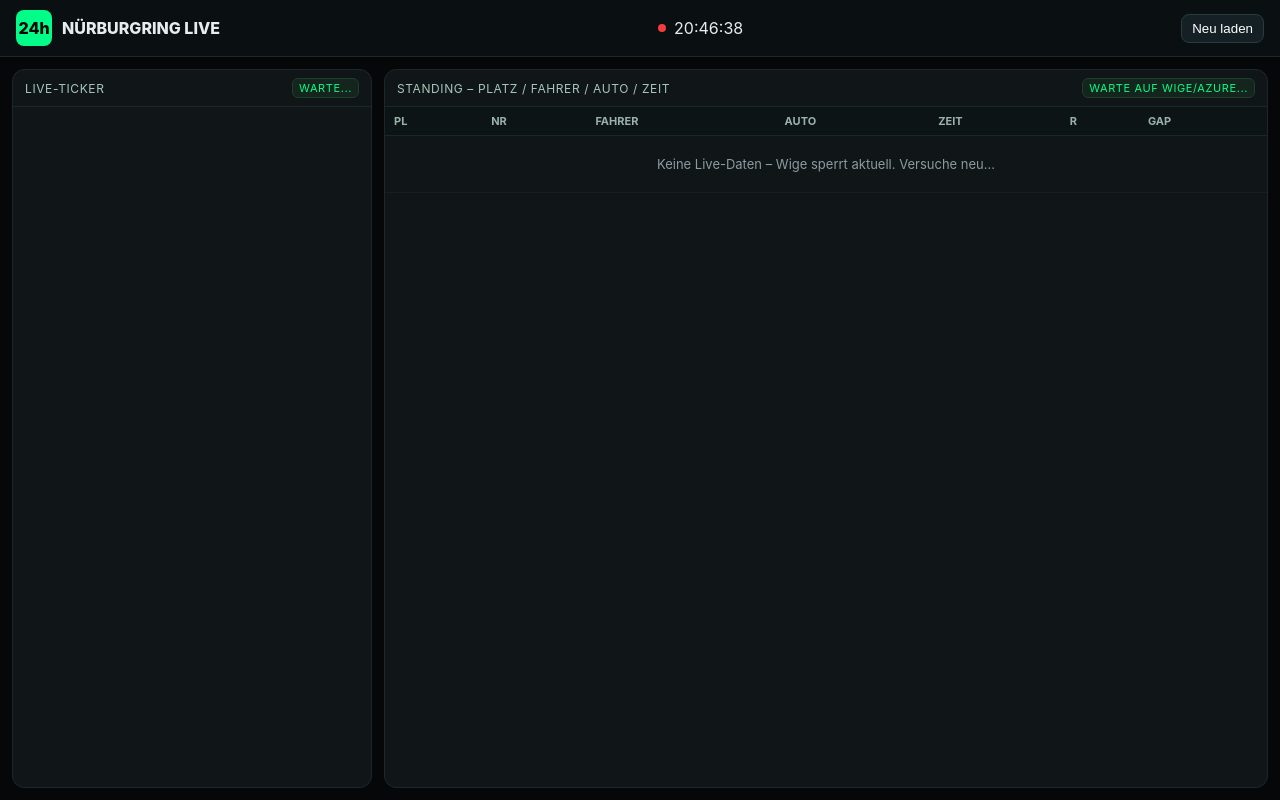
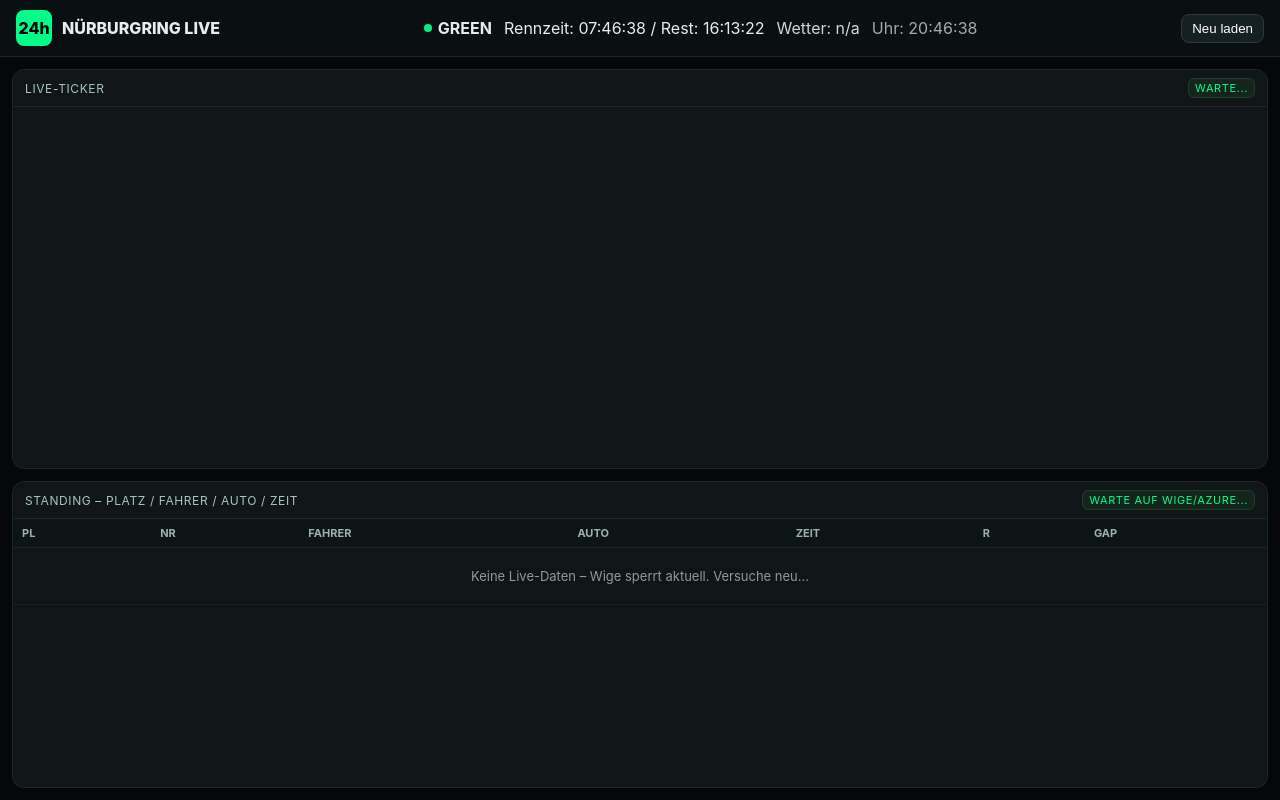
Before and after one commit to FireStorm-85/Race24hMoni, a plain HTML site: page index.html in a window 1280 px wide. Drawn offline with Linux system fonts and the light colour scheme; no server answers.

Commit message:
Add files via upload

```diff
--- a/index.html
+++ b/index.html
@@ -13,9 +13,9 @@
 .live{display:flex;gap:8px;align-items:center}
 .dot{width:8px;height:8px;background:var(--red);border-radius:50%;animation:bl 1.3s infinite}
 @keyframes bl{0%{opacity:1}50%{opacity:.3}100%{opacity:1}}
-main{flex:1;display:grid;grid-template-columns:360px 1fr;gap:12px;padding:12px;min-height:0}
-@media(max-width:1000px){main{grid-template-columns:1fr}}
-.panel{background:var(--card);border:1px solid var(--line);border-radius:12px;display:flex;flex-direction:column;overflow:hidden}
+main{flex:1;display:grid;grid-template-rows:50vh 1fr;gap:12px;padding:12px;min-height:0}
+
+.panel{background:var(--card);border:1px solid var(--line);border-radius:12px;display:flex;flex-direction:column;overflow:hidden;min-height:0}
 .ph{padding:8px 12px;border-bottom:1px solid var(--line);display:flex;justify-content:space-between;align-items:center;font-size:12px;text-transform:uppercase;letter-spacing:.6px;color:#a7c7b8}
 .ticker{overflow:auto;padding:8px;flex:1}
 .msg{background:#0c1214;border-left:3px solid var(--accent);margin-bottom:7px;padding:7px 9px;border-radius:6px;font-size:12px}
@@ -36,7 +36,12 @@
 <body>
 <header>
  <div class="logo"><div>24h</div><span>NÜRBURGRING LIVE</span></div>
- <div class="live"><div class="dot"></div><span id="time">--:--:--</span></div>
+ <div class="live" style="gap:12px;flex-wrap:wrap">
+   <div style="display:flex;align-items:center;gap:6px"><div class="dot" id="flagdot" style="background:#00ff88"></div><span id="flag" style="font-weight:700">GREEN</span></div>
+   <div>Rennzeit: <span id="racetime">--:--:--</span> / Rest: <span id="remaining">24:00:00</span></div>
+   <div id="weather" style="opacity:.9">Wetter: --°C</div>
+   <div style="opacity:.7">Uhr: <span id="time">--:--:--</span></div>
+ </div>
  <div><button onclick="location.reload()" style="background:#152024;color:#fff;border:1px solid #2a3a40;padding:6px 10px;border-radius:8px;cursor:pointer">Neu laden</button></div>
 </header>
 <main>
@@ -50,10 +55,36 @@
  </div>
 </main>
 <script>
-setInterval(()=>document.getElementById('time').textContent=new Date().toLocaleTimeString('de-DE'),1000);
+const RACE_START = new Date('2026-05-16T15:00:00+02:00').getTime();
+setInterval(()=>{
+  const now=new Date();
+  document.getElementById('time').textContent=now.toLocaleTimeString('de-DE');
+  const elapsed=Math.max(0, Math.floor((now.getTime()-RACE_START)/1000));
+  const h=String(Math.floor(elapsed/3600)).padStart(2,'0');
+  const m=String(Math.floor((elapsed%3600)/60)).padStart(2,'0');
+  const s=String(elapsed%60).padStart(2,'0');
+  document.getElementById('racetime').textContent=`${h}:${m}:${s}`;
+  const total=24*3600;
+  const rem=Math.max(0, total-elapsed);
+  const rh=String(Math.floor(rem/3600)).padStart(2,'0');
+  const rm=String(Math.floor((rem%3600)/60)).padStart(2,'0');
+  const rs=String(rem%60).padStart(2,'0');
+  document.getElementById('remaining').textContent=`${rh}:${rm}:${rs}`;
+},1000);
+// Flaggen aus Ticker erkennen
+function updateFlag(txt){
+  const f=document.getElementById('flag');const d=document.getElementById('flagdot');
+  let status='GREEN'; let color='#00ff88'; let sector='';
+  if(/Code 60|Slow Zone|Gelb|gelb|Safety/i.test(txt)){status='YELLOW';color='#ffcc00';}
+  else if(/Rot|Abbruch|Red Flag/i.test(txt)){status='RED';color='#ff4040';}
+  // Sektor erkennen
+  const secMatch=txt.match(/Sektor\s*\d+|Sector\s*\d+|Breidscheid|Karussell|Pflanzgarten|Schwalbenschwanz|Döttinger|Brünnchen|Hatzenbach|Hohe Acht|Flugplatz|Bergwerk|Kesselchen|Galgenkopf|Adenauer|Metzgesfeld|Kallenhard|Wehrseifen|Ex-Mühle|Kottenborn/i);
+  if(secMatch) sector=' • '+secMatch[0];
+  f.textContent=status+sector; d.style.background=color;
+}
 
 
-function renderTicker(d){const e=document.getElementById('tk');e.innerHTML='';d.forEach(x=>{e.innerHTML+=`<div class="msg ${/Ausfall|Einschlag|Strafe/.test(x.txt)?'warn':''}"><b>${x.t} ${x.n}</b> – ${x.m} <i style="color:#8fa">${x.a}</i><br>${x.txt}</div>`})}
+function renderTicker(d){const e=document.getElementById('tk');e.innerHTML='';d.forEach(x=>{e.innerHTML+=`<div class="msg ${/Ausfall|Einschlag|Strafe/.test(x.txt)?'warn':''}"><b>${x.t} ${x.n}</b> – ${x.m} <i style="color:#8fa">${x.a}</i><br>${x.txt}</div>`}); if(d[0]) updateFlag(d[0].txt)}
 async function loadTicker(){
  try{
    const proxy='https://api.allorigins.win/raw?url=';
@@ -133,9 +164,22 @@
  });
 }
 
-loadTicker();loadStanding();
+loadTicker();loadStanding();loadWeather();
 setInterval(loadTicker,20000);
 setInterval(loadStanding,25000);
+
+async function loadWeather(){
+ try{
+  const r=await fetch('https://api.open-meteo.com/v1/forecast?latitude=50.33&longitude=6.95&current=temperature_2m,precipitation,weather_code,wind_speed_10m');
+  const j=await r.json();
+  const t=Math.round(j.current.temperature_2m);
+  const w=j.current.wind_speed_10m;
+  const p=j.current.precipitation;
+  document.getElementById('weather').textContent=`Nürburg: ${t}°C, Wind ${w}km/h${p>0?`, Regen ${p}mm`:''}`;
+ }catch(e){document.getElementById('weather').textContent='Wetter: n/a'}
+}
+loadWeather(); setInterval(loadWeather, 600000);
+
 </script>
 </body>
 </html>
```
